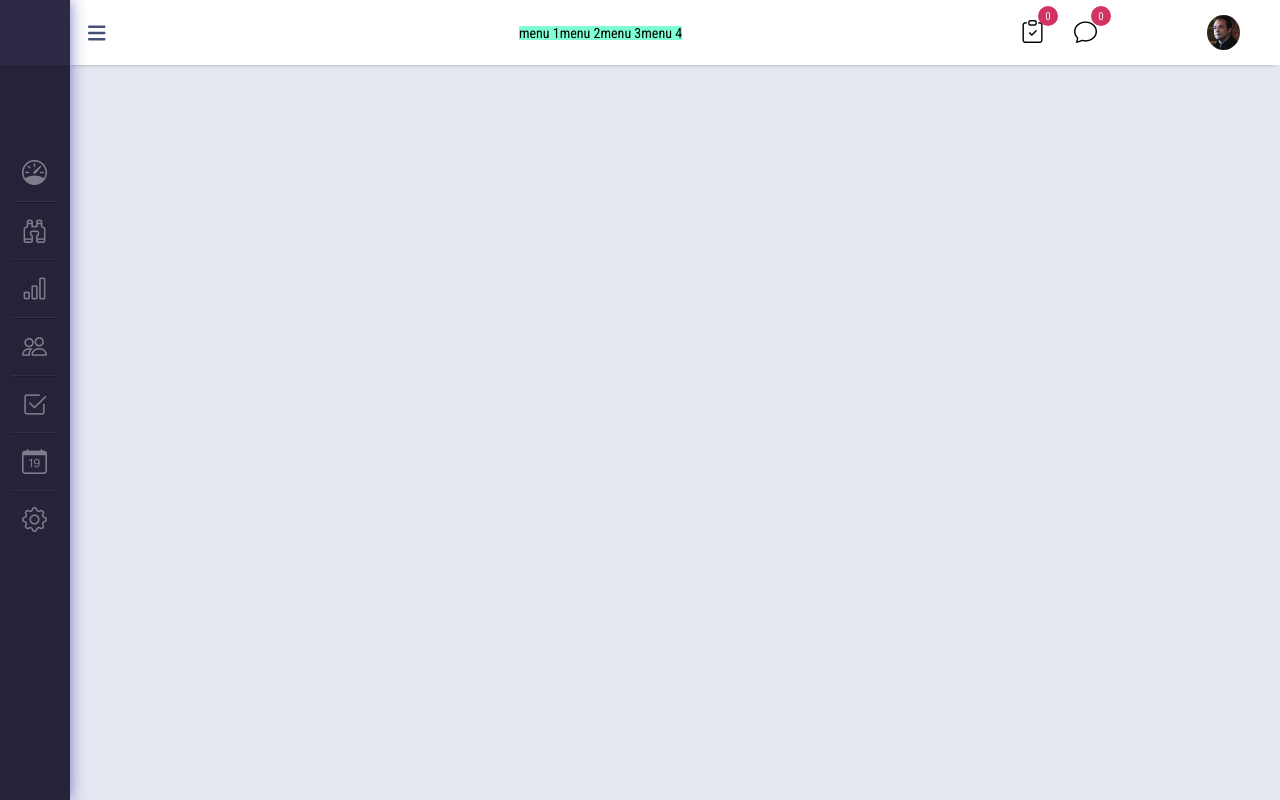
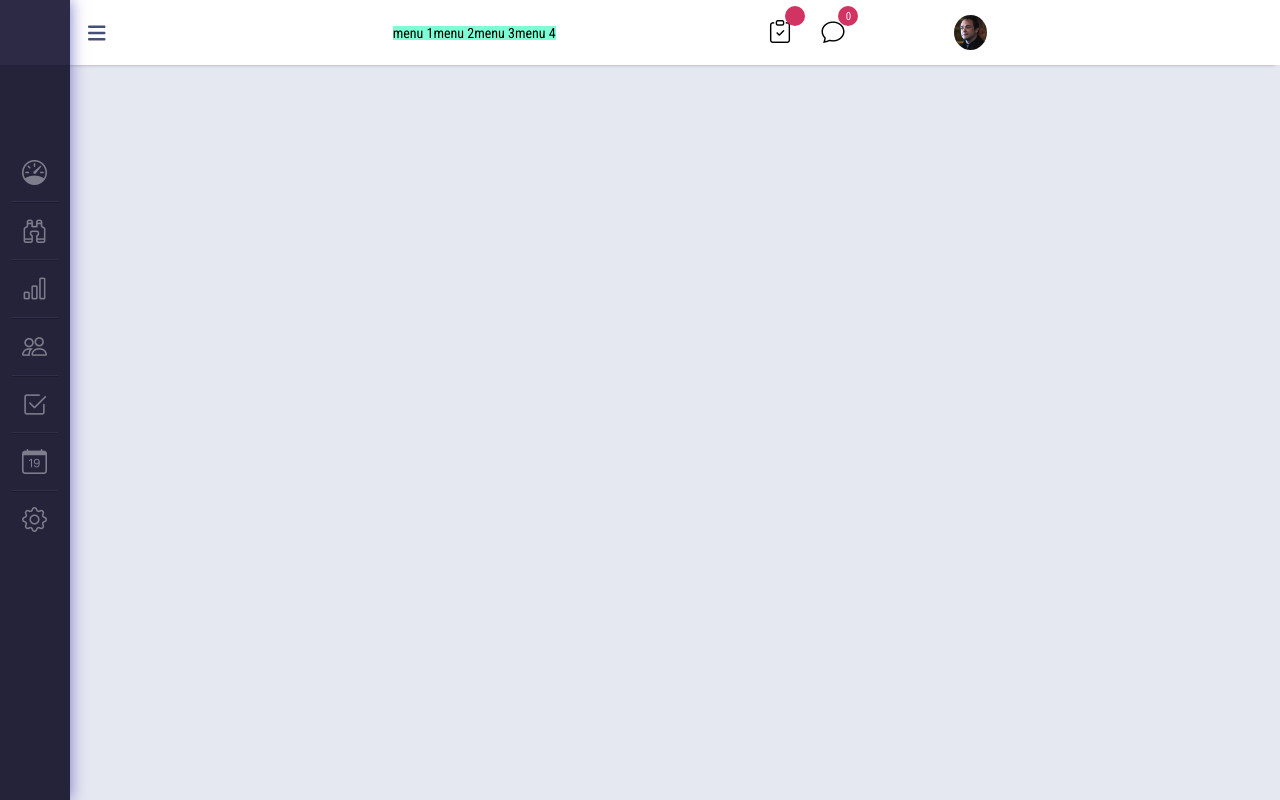
Before and after one commit to bartik369/app, a React (Create React App) app in the folder client/: page /calendar in a window 1280 px wide. Built offline with nearby package versions, Linux system fonts and the light colour scheme.

Commit message:
todos notification inprocess

```diff
--- a/client/src/components/header/Header.jsx
+++ b/client/src/components/header/Header.jsx
@@ -19,18 +19,17 @@ const Header = ({
 
   const [userMenu, setUserMenu] = useState(false);
   const [countMessages, setCountMessages] = useState("0");
-  const [countTodos, setCountTodos] = useState(1)
+  const [countTodos, setCountTodos] = useState()
   const {todos} = useSelector(state => state.todos);
-  const overdueTodos = [];
-
+  const overTodos = []
 
   useEffect(() => {
     todos.map((todo) => {
       if (Date.parse(todo.endTime) <= Date.now() && todo.status !== "done") {
-        overdueTodos.push(todo)
-      };
-    });
-    setCountTodos(overdueTodos.length)
+        overTodos.push(todo)
+      }
+      setCountTodos(overTodos.length)
+    })
   }, [todos])
 
   const userMenuHandler = () => userMenu ? setUserMenu(false) : setUserMenu(true);
@@ -38,7 +37,6 @@ const Header = ({
   window.addEventListener("click", () => {
     setUserMenu(false);
   });
-
 
   return (
     <div className="header">
@@ -69,7 +67,6 @@ const Header = ({
               {countTodos}
             </div>
             <i className="bi bi-clipboard-check"></i>
-            <TodosAlert overTodos={overdueTodos}/>
             </div>
             <div className="chat-messagess">
               <div className="chat-messagess__count">
@@ -83,6 +80,7 @@ const Header = ({
             {userMenu && <ProfileMenu logout={logout} />}
             </div>
         </div>
+        <TodosAlert todos={todos}/>
       </div>
     </div>
   );
--- a/client/src/components/header/notifications/TodosAlert.jsx
+++ b/client/src/components/header/notifications/TodosAlert.jsx
@@ -2,20 +2,23 @@ import React from 'react';
 import {Link} from "react-router-dom";
 import moment from 'moment';
 
-export default function TodosAlert({overTodos}) {
+export default function TodosAlert({todos}) {
 
     return (
       <div className="todo-alert">
         <ul className="todo-alert__items">
-          {overTodos.map((todo, index) => (
-            <li className="todo-alert__item">
-              <Link className="todo-alert__link" to="" key={index}>
-                {todo.title}
-                <p></p>
-                {moment(todo.endTime).format("DD.MM.YYYY HH:mm")}
-              </Link>
-            </li>
-          ))}
+          {todos.map((todo, index) => {
+            if (Date.parse(todo.endTime) <= Date.now() && todo.status !== "done") {
+              return (
+                <li className="todo-alert__item" key={index}>
+                  {todo.title}
+                  <p></p>
+                  {moment(todo.endTime).format("DD.MM.YYYY HH:mm")}
+              </li>
+              )
+            }
+          }
+          )}
         </ul>
       </div>
     );
```
